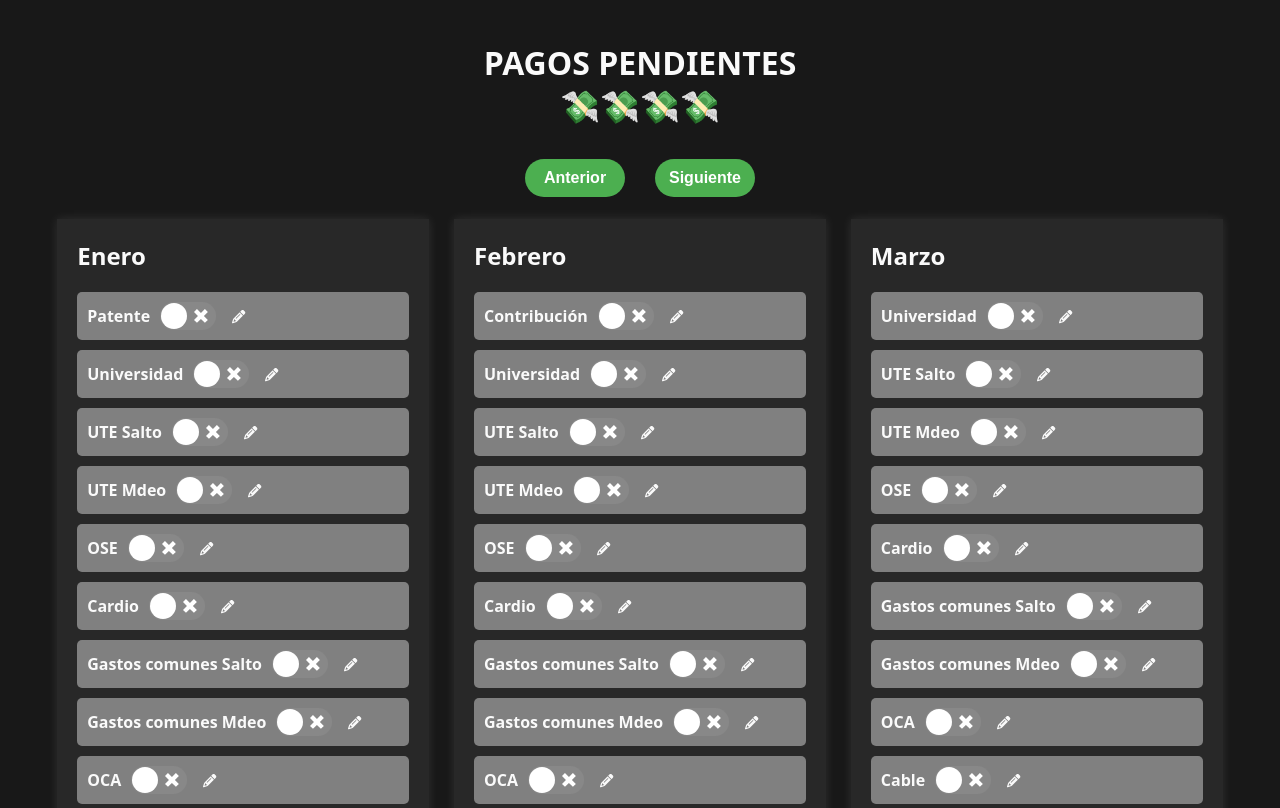
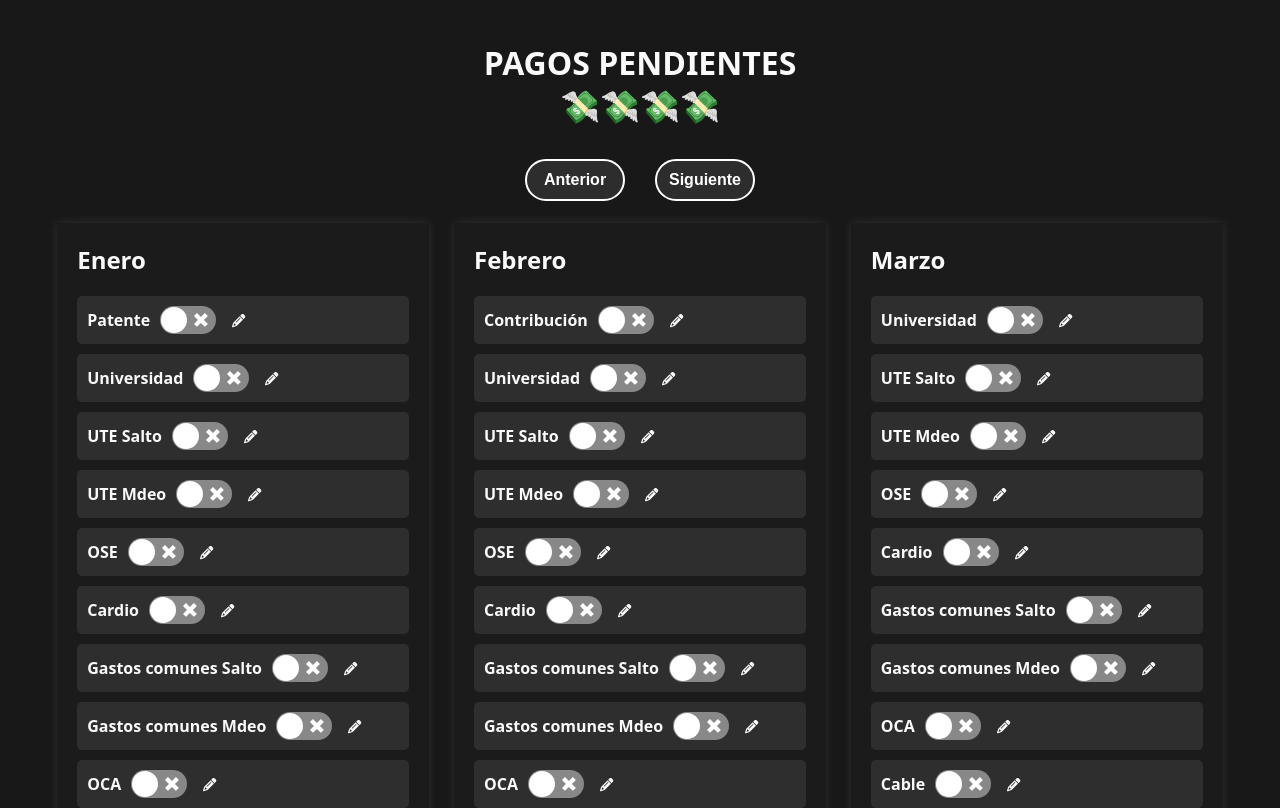
Before and after one commit to Sagthy/appPagos, a React (Vite) app: page / in a window 1280 px wide. Shown: the top 808 px of the page. Built offline with nearby package versions, Linux system fonts and the light colour scheme.

Commit message:
add colores

```diff
--- a/src/components/SwitchElement.jsx
+++ b/src/components/SwitchElement.jsx
@@ -3,7 +3,8 @@
 export function SwitchElement({ checked, handleChange }) {
     return (
         <div className="switch-wrapper">
-            <Switch onChange={handleChange} checked={checked} />
+            <label htmlFor="switchElement" className="visually-hidden">Switch:</label>
+            <Switch id="switchElement" onChange={handleChange} checked={checked} />
         </div>
     );
 }
--- a/src/index.css
+++ b/src/index.css
@@ -26,7 +26,7 @@
 
 .mes {
   flex: 0 0 30%;
-  background-color: #282828;
+  background-color: #1b1b1b;
   margin: 1%;
   padding: 20px;
   box-shadow: 0px 0px 10px 0px rgba(255, 255, 255, 0.1);
@@ -90,8 +90,7 @@
   font-weight: bold;
   margin: 10px;
   padding: 10px;
-  background-color: #4CAF50;
-  /* Green */
+  background-color: #2d2d2d;
   border: none;
   color: white;
   text-align: center;
@@ -100,6 +99,12 @@
   cursor: pointer;
   border-radius: 25px;
   width: 100px;
+  /* Borde blanco */
+  border: 2px solid white;
+}
+
+.myButton:hover {
+  background-color: #4d4d4d;
 }
 
 .myButton-reset {
@@ -121,9 +126,6 @@
   box-shadow: 0 0 5px #ff0000, 0 0 7px #ff1a1a, 0 0 9px #ff3333, 0 0 11px #ff4d4d;
 }
 
-.myButton:hover {
-  background-color: #327036;
-}
 
 button {
   background: none;
@@ -137,3 +139,14 @@
   justify-content: center;
   /* Añade esta línea */
 }
+
+.visually-hidden {
+  position: absolute;
+  width: 1px;
+  height: 1px;
+  padding: 0;
+  margin: -1px;
+  overflow: hidden;
+  clip: rect(0,0,0,0);
+  border: 0;
+}
--- a/src/styles/Pago.css
+++ b/src/styles/Pago.css
@@ -4,13 +4,13 @@
 }
 
 .item-gray {
-    background-color: gray;
+    background-color: rgb(46, 46, 46);
 }
 
 .item-red {
-    background-color: red;
+    background-color: rgb(224, 0, 0);
 }
 
 .item-orange {
-    background-color: orange;
+    background-color:#ff7300;
 }
```
